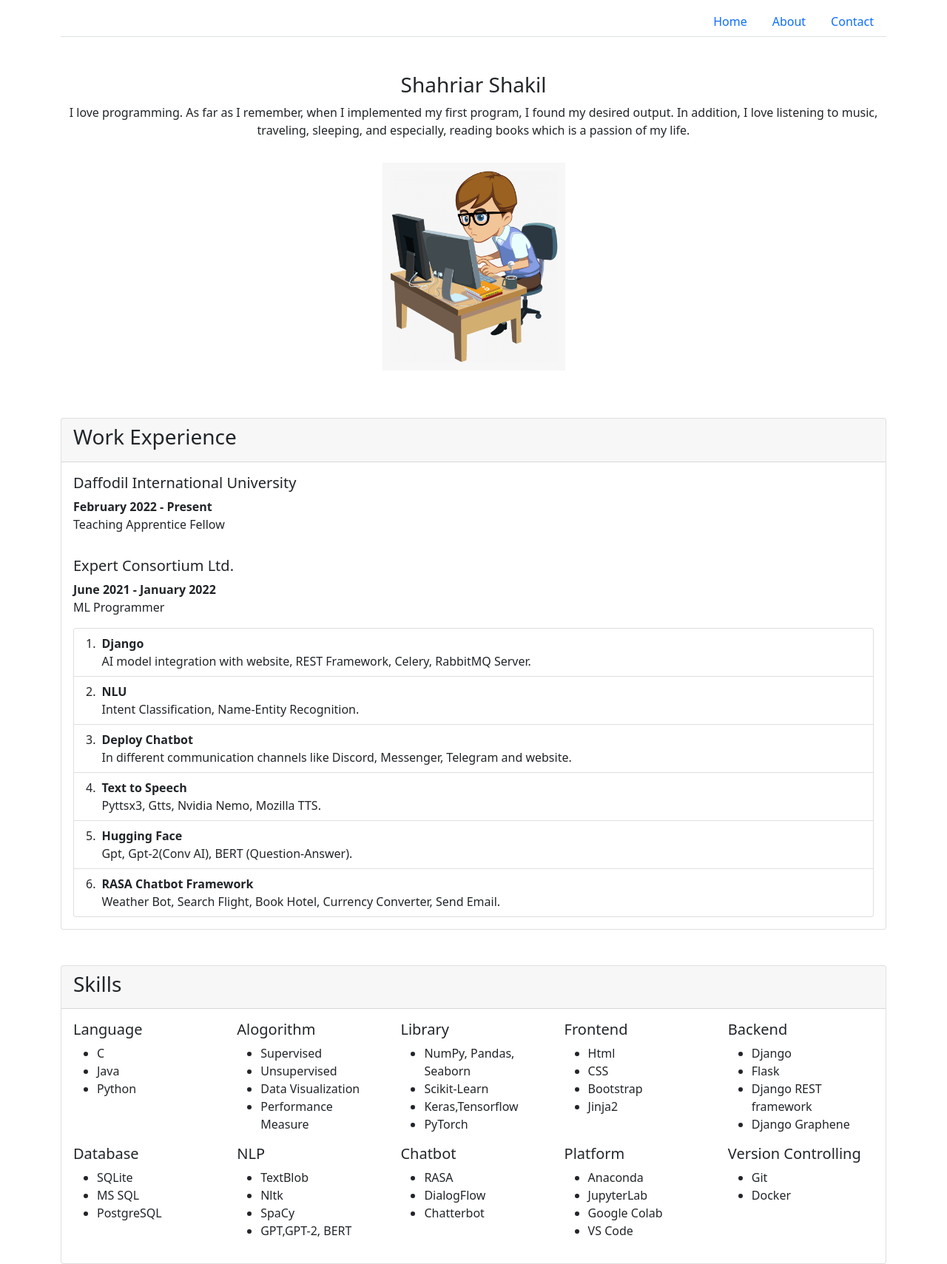
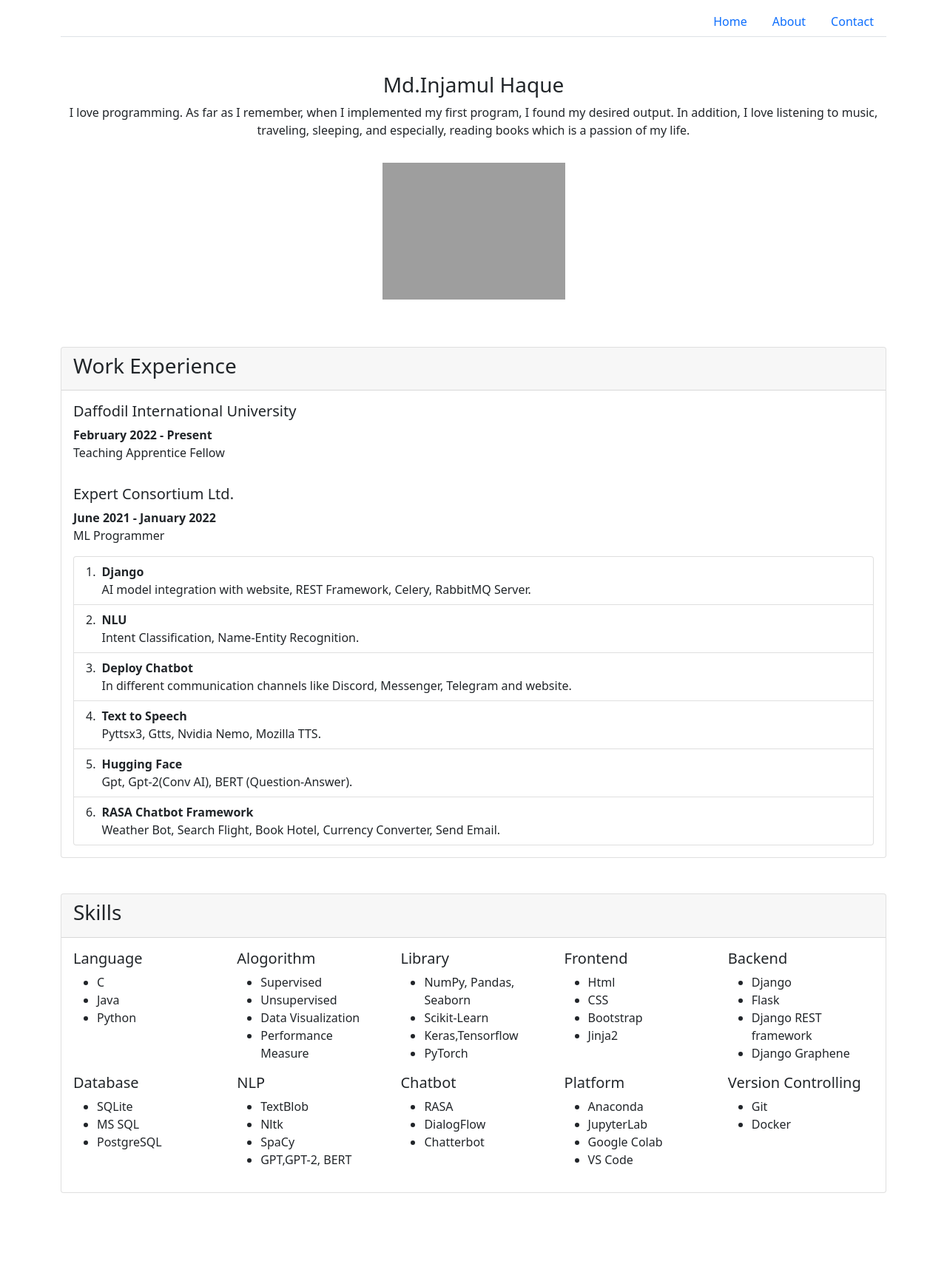
Before and after one commit to injamul3798/Django_project, a Django app: page / in a window 1280 px wide. Shown: the whole page at 74% size. After the commit the page ends 1613 px from the top, so only its background shows below. Run offline with Django 4.2, Linux system fonts and the light colour scheme; grey boxes are pictures that could not be loaded.

Commit message:
Update home.html

```diff
--- a/templates/home.html
+++ b/templates/home.html
@@ -2,11 +2,11 @@
 {% load static %}
 {% block body %}
 <div class="container mt-5">
-    <h3 class="text-center">Shahriar Shakil</h3>
+    <h3 class="text-center">Md.Injamul Haque</h3>
     <p class="text-center"> I love programming. As far as I remember, when I implemented my first program, I found my desired
         output.  In addition, I love listening to music, traveling, sleeping, and especially, reading books which is a
         passion of my life.</p>
-    <img src="{% static 'images/pic1.png' %}" class="rounded mx-auto d-block w-25 p-3" alt="My_photo">
+    <img src="{% static 'https://scontent.fdac8-1.fna.fbcdn.net/v/t39.30808-1/262036728_2693036231003728_7846755568113307923_n.jpg?stp=dst-jpg_p200x200&_nc_cat=100&ccb=1-5&_nc_sid=7206a8&_nc_eui2=AeE8NZJRUsMkA4mwHtUSenVJtmhL7cbTzKG2aEvtxtPMocz2hhZVyplof9-AipNffgl8JOHQfGR2mBRKu0EC0rr7&_nc_ohc=mFL1PVkrJQUAX-tY2x6&_nc_ht=scontent.fdac8-1.fna&oh=00_AT-isyhbKE1Ni_YkluFB1G3pilgBYcyXUSzKsFqH5t-l1w&oe=6247056C' %}" class="rounded mx-auto d-block w-25 p-3" alt="My_photo">
 </div>
 
 <!-- Section-2 Work Experience -->
```
